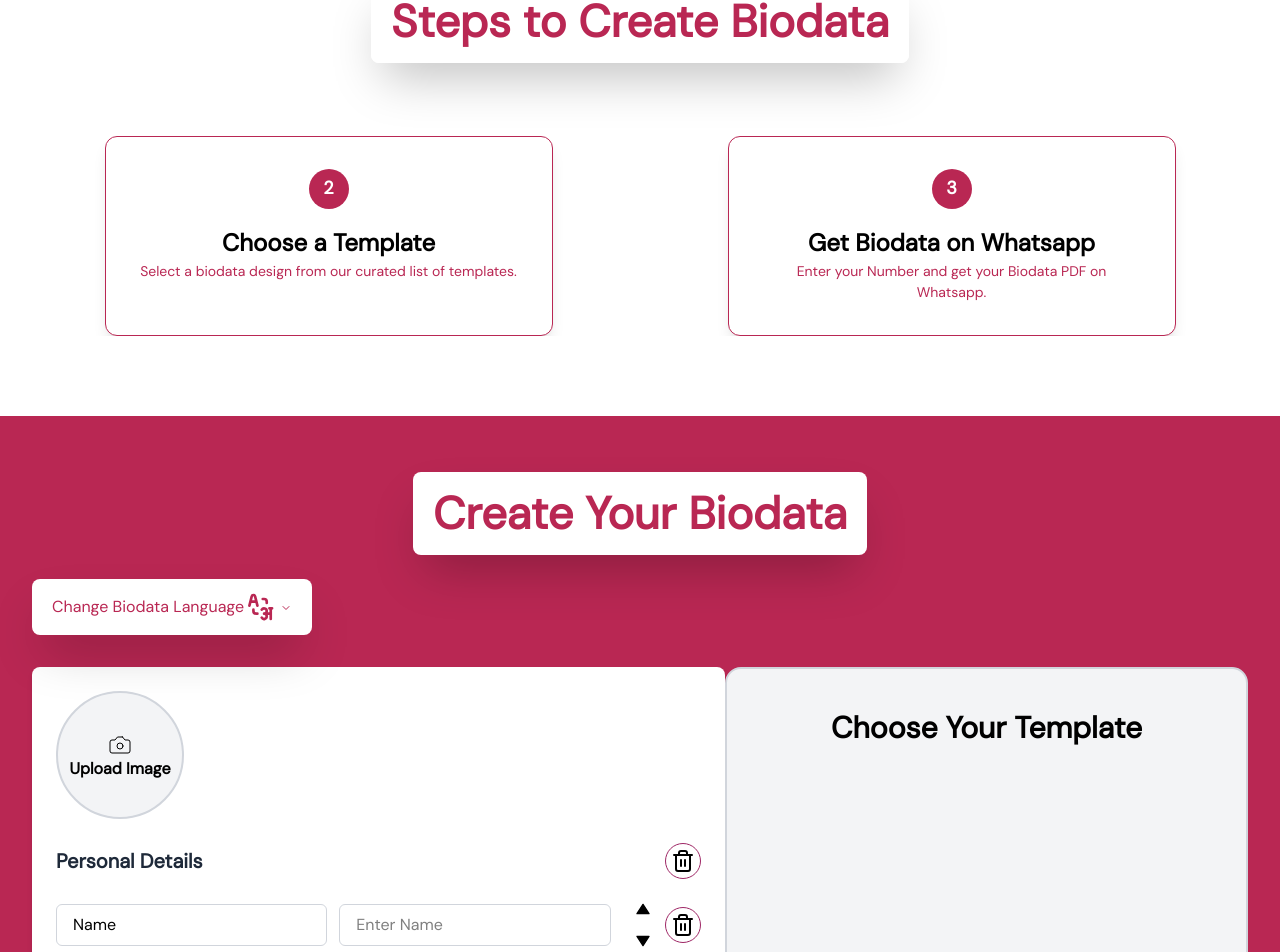
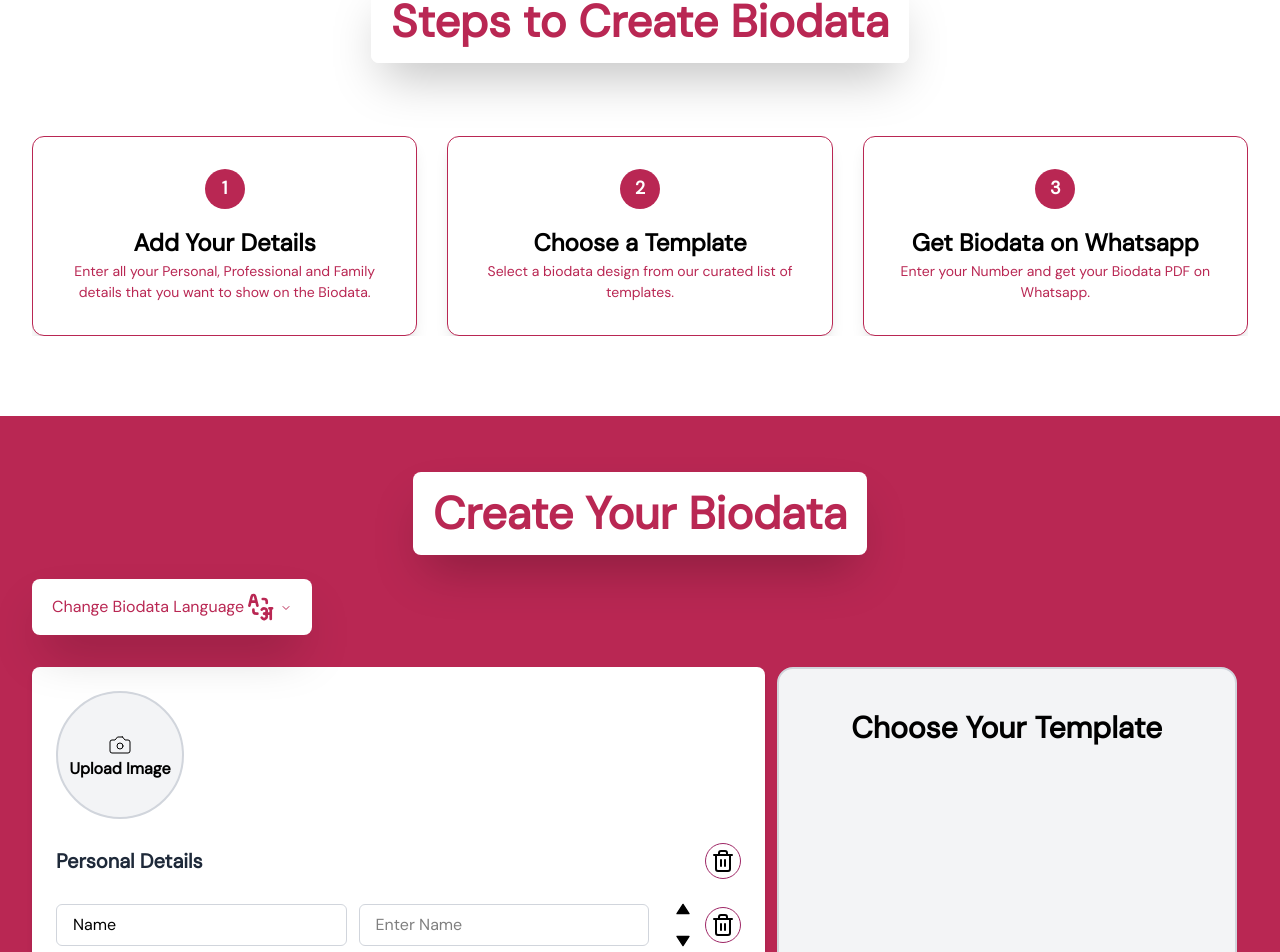
Before and after one commit to meet3475/biodata-web, a Next.js app: page / in a window 1280 px wide. Shown: the part 1790-2742 px from the top of the page. Built offline with nearby package versions, Linux system fonts and the light colour scheme; what @react-pdf/renderer would draw is missing.

Commit message:
done changes biodata

```diff
--- a/app/page.js
+++ b/app/page.js
@@ -433,7 +433,7 @@ export default function Home() {
                   spaceBetween: 20,
                 },
                 1024: {
-                  slidesPerView: 2,
+                  slidesPerView: 3,
                   spaceBetween: 30,
                 },
                 1600: {
--- a/components/BiodataForm/BiodataForm.jsx
+++ b/components/BiodataForm/BiodataForm.jsx
@@ -613,54 +613,6 @@ const BiodataForm = ({ scrollToTemplates }) => {
     };
 
     // Update the handleChange function in your BiodataForm.jsx
-    // const handleChange = (e) => {
-    //     const { name, value } = e.target;
-
-    //     // List of fields that should only accept text (letters and spaces)
-    //     const textOnlyFields = [
-    //         'name',
-    //         'placeOfBirth',
-    //         'complexion',
-    //         'gotraCaste',
-    //         'occupation',
-    //         'education',
-    //         'fatherName',
-    //         'fatherOccupation',
-    //         'motherName',
-    //         'motherOccupation',
-    //         'siblings',
-    //         'contactPerson'
-    //     ];
-
-    //     // Validate numeric fields
-    //     if (name === 'height' || name === 'income' || name === 'contactNumber') {
-    //         // Only allow numbers (and decimal points for height/income)
-    //         if (value && !/^[0-9]*\.?[0-9]*$/.test(value)) {
-    //             return; // Don't update the field if it's not a valid number
-    //         }
-    //     }
-
-    //     // Validate text-only fields - only allow letters and spaces
-    //     if (textOnlyFields.includes(name)) {
-    //         // Only allow letters (including Unicode for non-English languages) and spaces
-    //         if (value && !/^[\p{L}\s]+$/u.test(value)) {
-    //             return; // Don't update the field if it contains numbers or special characters
-    //         }
-    //     }
-
-    //     setFormData({
-    //         ...formData,
-    //         [name]: value
-    //     });
-
-    //     // Clear error when user starts typing
-    //     if (errors[name]) {
-    //         setErrors({
-    //             ...errors,
-    //             [name]: ''
-    //         });
-    //     }
-    // };
     const handleChange = (e) => {
         const { name, value } = e.target;
 
@@ -679,14 +631,6 @@ const BiodataForm = ({ scrollToTemplates }) => {
             'siblings',
             'contactPerson'
         ];
-
-        // Validate numeric fields
-        // if (name === 'height' || name === 'income' || name === 'contactNumber') {
-        //     // Only allow numbers (and decimal points for height/income)
-        //     if (value && !/^[0-9]*\.?[0-9]*$/.test(value)) {
-        //         return; // Don't update the field if it's not a valid number
-        //     }
-        // }
 
         // Validate numeric fields (supporting Indian numerals)
         if (name === 'height' || name === 'income' || name === 'contactNumber') {
@@ -1137,6 +1081,7 @@ const BiodataForm = ({ scrollToTemplates }) => {
         }
     };
 
+    // Download pdf
     const handleDownloadPDF = async () => {
         if (!validateForm()) return;
 
@@ -1328,9 +1273,9 @@ const BiodataForm = ({ scrollToTemplates }) => {
         }
 
         return (
-            <div key={fieldName} className="relative flex items-center">
+            <div key={fieldName} className="relative flex items-center mb-3 sm:mb-0">
                 <div className="flex-grow">
-                    <label className="w-full sm:w-[48%] inline-block px-4 py-2 border border-gray-300 rounded-md focus:outline-none focus:ring-2 focus:ring-blue-200  mr-3">{fieldLabels[fieldName]}</label>
+                    <label className="w-full mb-1 sm:mb-0 sm:w-[48%] inline-block px-4 py-2 border border-gray-300 rounded-md focus:outline-none focus:ring-2 focus:ring-blue-200  mr-3">{fieldLabels[fieldName]}</label>
                     {inputElement}
                     {errors[fieldName] && <p className="text-red-500 text-xs mt-1">{errors[fieldName]}</p>}
                 </div>
@@ -1536,7 +1481,7 @@ const BiodataForm = ({ scrollToTemplates }) => {
 
                     <div className='flex justify-center w-full md:w-[43%] lg:[32%] relative'>
                         <div
-                            className='sticky top-[20px] mb-[30px] w-[350px] md:w-[305px] xl:w-[600px] h-[650px] bg-gray-100 rounded-2xl overflow-hidden border-2 border-gray-300 cursor-pointer'
+                            className='sticky top-[20px] mb-[30px] w-[350px] md:w-[305px] xl:w-[460px] h-[750px] bg-gray-100 rounded-2xl overflow-hidden border-2 border-gray-300 cursor-pointer'
                         >
                             {selectedTemplate ? (
                                 <div className="relative w-full h-full">
```
